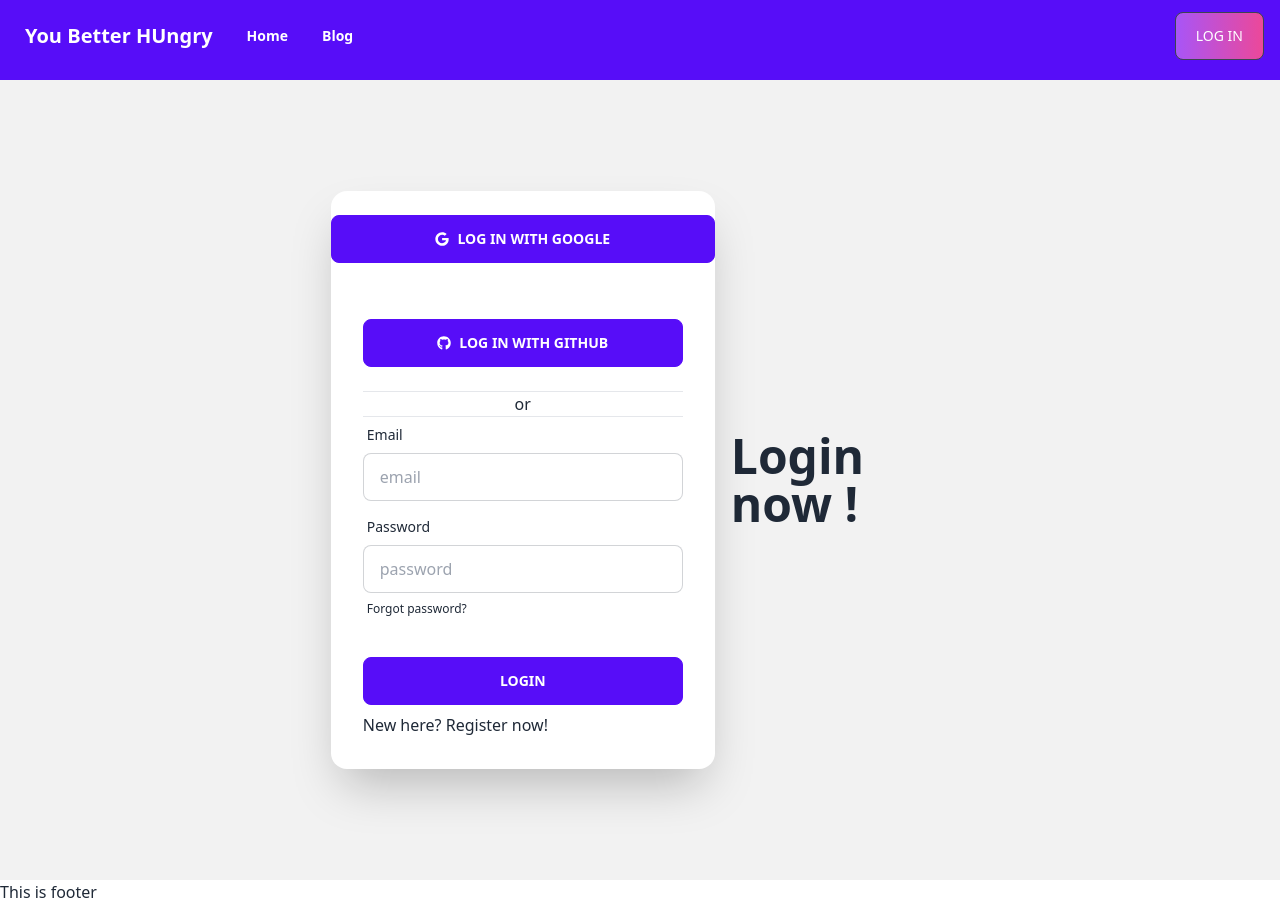
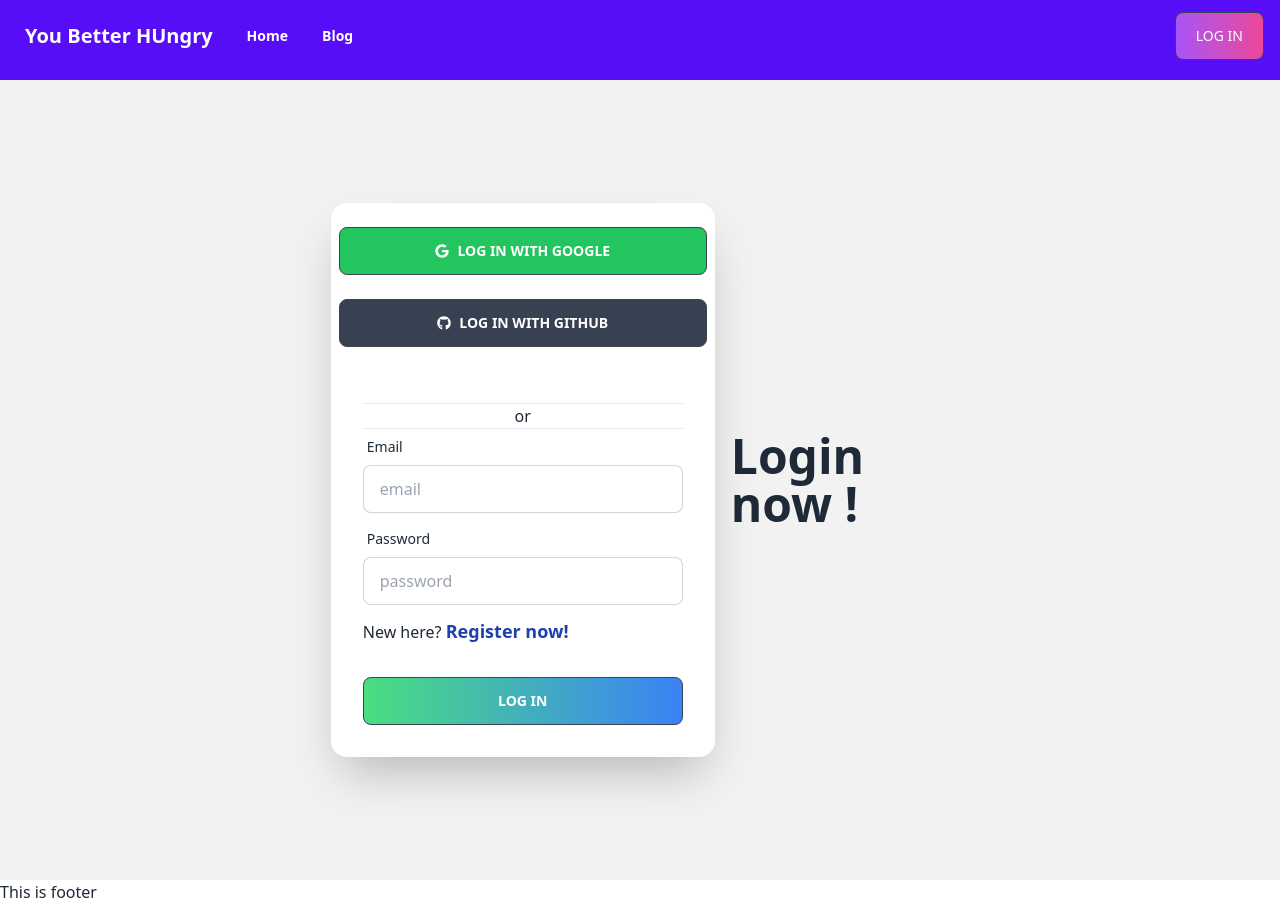
Before and after one commit to joy4563/You_Better_Hungry_Client, a React (Vite) app: page /login in a window 1280 px wide. Built offline with nearby package versions, Linux system fonts and the light colour scheme; no server answers.

Commit message:
gitHub log in complete

```diff
--- a/src/components/Login/Login.jsx
+++ b/src/components/Login/Login.jsx
@@ -4,7 +4,7 @@ import { AuthContext } from "../../providers/AuthProviders";
 import { FaGithub, FaGoogle } from "react-icons/fa";
 
 const Login = () => {
-    const { signIn, googleSignIn } = useContext(AuthContext);
+    const { signIn, googleSignIn, gitHubSignIn } = useContext(AuthContext);
 
     const handleLogIn = (event) => {
         event.preventDefault();
@@ -28,12 +28,22 @@ const Login = () => {
             .then((result) => {
                 const currentUser = result.user;
                 console.log(currentUser);
-                setUser(currentUser);
             })
             .catch((error) => {
                 console.log("error", error.message);
             });
         // console.log(user);
+    };
+
+    const handleGitHubSignIn = () => {
+        gitHubSignIn()
+            .then((result) => {
+                const currentUser = result.user;
+                console.log(currentUser);
+            })
+            .catch((error) => {
+                console.log("error", error.message);
+            });
     };
 
     return (
@@ -43,9 +53,9 @@ const Login = () => {
                     <h1 className="text-5xl font-bold">Login now !</h1>
                 </div>
                 <div className="card flex-shrink-0 w-full max-w-sm shadow-2xl bg-base-100">
-                    <div className="form-control mt-6">
+                    <div className="form-control mt-6 mx-2">
                         <button
-                            className="btn btn-primary"
+                            className="btn bg-green-500"
                             onClick={handleGoogleSignIn}
                         >
                             <span className="mr-2">
@@ -54,16 +64,20 @@ const Login = () => {
                             Log In with Google
                         </button>
                     </div>
+
+                    <div className="form-control my-6 mx-2 ">
+                        <button
+                            className="btn bg-gray-700"
+                            onClick={handleGitHubSignIn}
+                        >
+                            <span className="mr-2">
+                                <FaGithub></FaGithub>
+                            </span>
+                            Log In with GitHub
+                        </button>
+                    </div>
                     <form onSubmit={handleLogIn} className="card-body">
                         <div className="form-control">
-                            <div className="form-control my-6">
-                                <button className="btn btn-primary">
-                                    <span className="mr-2">
-                                        <FaGithub></FaGithub>
-                                    </span>
-                                    Log In with GitHub
-                                </button>
-                            </div>
                             <hr />
                             <p className=" text-center">or</p>
                             <hr />
@@ -88,19 +102,19 @@ const Login = () => {
                                 placeholder="password"
                                 className="input input-bordered"
                             />
-                            <label className="label">
-                                <a
-                                    href="#"
-                                    className="label-text-alt link link-hover"
-                                >
-                                    Forgot password?
-                                </a>
-                            </label>
+
+                            <p className="mt-3">
+                                New here?{" "}
+                                <span className="text-blue-800 font-bold text-lg">
+                                    <Link to="/register"> Register now!</Link>
+                                </span>
+                            </p>
                         </div>
                         <div className="form-control mt-6">
-                            <button className="btn btn-primary">Login</button>
+                            <button className="btn bg-gradient-to-r from-green-400 to-blue-500 hover:from-pink-500 hover:to-yellow-500">
+                                Log in
+                            </button>
                         </div>
-                        <Link to="/register">New here? Register now!</Link>
                     </form>
                 </div>
             </div>
--- a/src/components/Register/Register.jsx
+++ b/src/components/Register/Register.jsx
@@ -93,12 +93,13 @@ const Register = () => {
                                     className="input input-bordered"
                                 />
                                 <label className="my-2 ">
-                                    Already have an account? <Link
+                                    Already have an account?{" "}
+                                    <Link
                                         to="/login"
                                         className="label-text-alt link link-hover"
                                     >
                                         <span className="text-blue-800 font-bold text-lg">
-                                        Log in now!
+                                            Log in now!
                                         </span>
                                     </Link>
                                 </label>
@@ -107,7 +108,7 @@ const Register = () => {
                                 {errors}
                             </p>
                             <div className="form-control mt-6">
-                                <button className="btn btn-primary">
+                                <button className="btn bg-gradient-to-r from-green-400 to-blue-500 hover:from-pink-500hover:to-yellow-500">
                                     Register
                                 </button>
                             </div>
--- a/src/providers/AuthProviders.jsx
+++ b/src/providers/AuthProviders.jsx
@@ -1,5 +1,6 @@
 import React, { createContext, useEffect, useState } from "react";
 import {
+    GithubAuthProvider,
     createUserWithEmailAndPassword,
     getAuth,
     onAuthStateChanged,
@@ -17,7 +18,9 @@ import { GoogleAuthProvider } from "firebase/auth";
 const AuthProviders = ({ children }) => {
     const [user, setUser] = useState(null);
     const [loading, setLoading] = useState(true);
-    const provider = new GoogleAuthProvider();
+
+    const googleProvider = new GoogleAuthProvider();
+    const gitHubProvider = new GithubAuthProvider();
 
     const signIn = (email, password) => {
         return signInWithEmailAndPassword(auth, email, password);
@@ -32,7 +35,11 @@ const AuthProviders = ({ children }) => {
     };
 
     const googleSignIn = () => {
-        return signInWithPopup(auth, provider);
+        return signInWithPopup(auth, googleProvider);
+    };
+
+    const gitHubSignIn = () => {
+        return signInWithPopup(auth, gitHubProvider);
     };
 
     useEffect(() => {
@@ -54,6 +61,7 @@ const AuthProviders = ({ children }) => {
         signIn,
         logOut,
         googleSignIn,
+        gitHubSignIn,
     };
 
     // const user = { displayName: "joy" };
```
